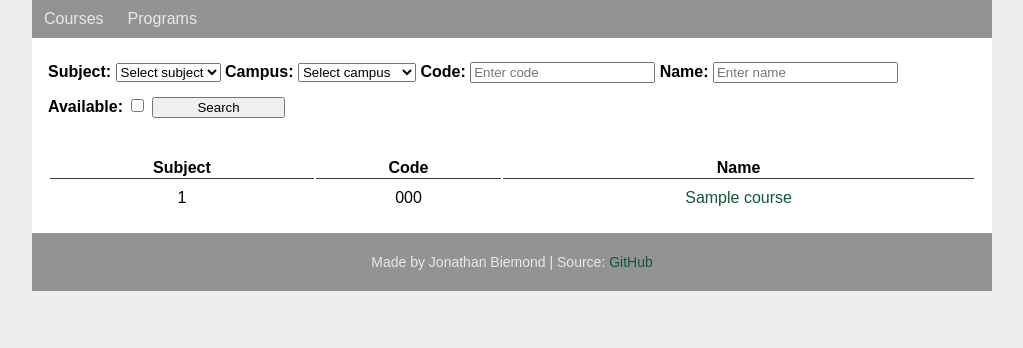
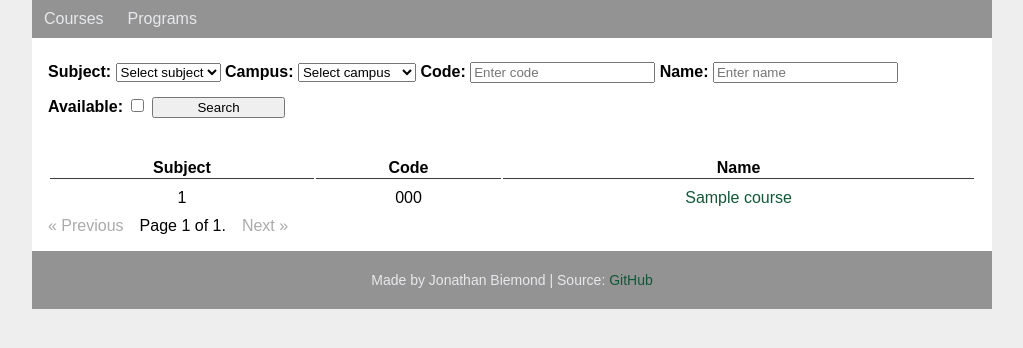
Before and after one commit to jonbiemond/BCIT-Flex, a Flask app: template bcitflex/templates/courses/index.html in a window 1280 px wide. Shown: the part 50-398 px from the top of the page, without its empty margins (128-1151 px from the left). Run offline with Flask 3, Linux system fonts and the light colour scheme; the template is opened without the code that fills it: most values are stand-ins (such as "Sample title", 1, 10 or a date in 2020).

Commit message:
feat(app): paginate course index
Closes #36

```diff
--- a/bcitflex/static/style.css
+++ b/bcitflex/static/style.css
@@ -60,3 +60,17 @@ footer a { text-decoration: none; }
 footer a:hover { text-decoration: underline;}
 input.danger { color: #cc2f2e; }
 input[type=submit] { align-self: start; min-width: 10em; }
+.pagination {
+    display: flex;
+    align-items: center;
+    gap: 1rem;
+}
+
+.pagination .disabled {
+    color: #aaa;  /* Grayed out color for disabled links */
+    cursor: default;
+}
+
+.pagination .current-page {
+    font-weight: bold;
+}
--- a/bcitflex/templates/courses/index.html
+++ b/bcitflex/templates/courses/index.html
@@ -6,7 +6,7 @@
 
 {% block content %}
     <div class="filter">
-      <form action="/courses" method="POST">
+      <form action="/courses" method="GET">
         <div class="display: table">
 
 {#        <label for="term">Term:</label>#}
@@ -19,28 +19,28 @@
 
         <label for="subject">Subject:</label>
         <select id="subject" name="subject">
-          <option value="">Select subject</option>
-          {% for subject in subjects %}
-            <option value="{{ subject.subject_id }}">{{ subject.subject_id }}</option>
-          {% endfor %}
+            <option value="">Select subject</option>
+            {% for subject in subjects %}
+                <option value="{{ subject.subject_id }}" {% if request.args.get('subject') == subject.subject_id %}selected{% endif %}>{{ subject.subject_id }}</option>
+            {% endfor %}
         </select>
 
         <label for="campus">Campus:</label>
         <select id="campus" name="campus">
           <option value="">Select campus</option>
           {% for campus in locations %}
-            <option value="{{ campus }}">{{ campus }}</option>
+            <option value="{{ campus }}" {% if request.args.get('campus') == campus %}selected{% endif %}>{{ campus }}</option>
           {% endfor %}
         </select>
 
         <label for="code">Code:</label>
-        <input type="text" id="code" name="code" placeholder="Enter code">
+        <input type="text" id="code" name="code" placeholder="Enter code" value="{{ request.args.get('code', '') }}">
 
         <label for="name">Name:</label>
-        <input type="text" id="name" name="name" placeholder="Enter name">
+        <input type="text" id="name" name="name" placeholder="Enter name" value="{{ request.args.get('name', '') }}">
 
         <label for="available">Available:</label>
-        <input type="checkbox" id="available" name="available" value="true">
+        <input type="checkbox" id="available" name="available" value="true" {% if request.args.get('available') == 'true' %}checked{% endif %}>
 
         <input type="submit" value="Search">
         </div>
@@ -57,7 +57,7 @@
      </thead>
 
      <tbody>
-        {% for course in courses %}
+        {% for course in pagination.items %}
            <tr>
               <td>{{ course.subject_id }}</td>
               <td>{{ course.code }}</td>
@@ -66,4 +66,22 @@
         {% endfor %}
      </tbody>
   </table>
+    <div class="pagination">
+    {%- if pagination.has_prev %}
+        <a href="{{ url_for('course.index', page=pagination.prev_num, subject=request.args.get('subject'), campus=request.form.get('campus'), code=request.form.get('code'), available=request.form.get('available') == 'true') }}">&laquo; Previous</a>
+    {%- else %}
+        <span class="disabled">&laquo; Previous</span>
+    {%- endif %}
+
+
+    <span>Page {{ pagination.page }} of {{ pagination.pages }}.</span>
+
+    {%- if pagination.has_next %}
+        <a href="{{ url_for('course.index', page=pagination.next_num, subject=request.args.get('subject'), campus=request.form.get('campus'), code=request.form.get('code'), available=request.form.get('available') == 'true') }}">Next &raquo;</a>
+    {%- else %}
+        <span class="disabled">Next &raquo;</span>
+    {%- endif %}
+
+    </div>
+
 {% endblock %}
```
Also changed, not shown: bcitflex/course.py (+14 -12 lines), tests/app/test_course.py (+14 -3 lines).
